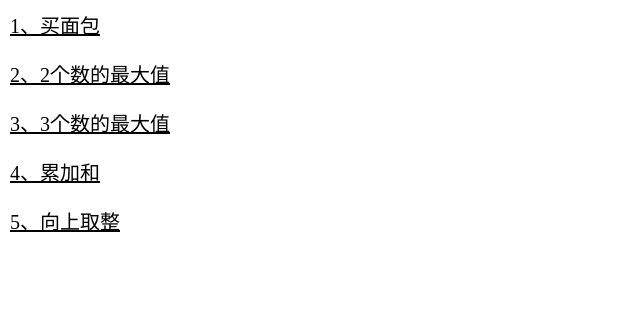
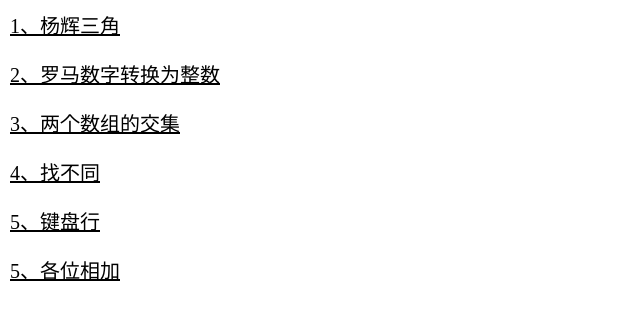
Before and after one commit to eueuueeueu/dh_1204, a plain HTML site: page 作业/index.html in a window 1280 px wide. Shown: the part 46-366 px from the top of the page, without its empty margins (0-640 px from the left). Drawn offline with Linux system fonts and the light colour scheme.

Commit message:
第二次提交

```diff
--- a/作业/index.html
+++ b/作业/index.html
@@ -27,11 +27,12 @@
 
 <body>
   <h1>作业1</h1>
-  <a href="./01.html">1、买面包</a>
-  <a href="./02.html">2、2个数的最大值</a>
-  <a href="./03.html">3、3个数的最大值</a>
-  <a href="./04.html">4、累加和</a>
-  <a href="./05.html">5、向上取整</a>
+  <a href="./01.html">1、杨辉三角</a>
+  <a href="./02.html">2、罗马数字转换为整数</a>
+  <a href="./03.html">3、两个数组的交集</a>
+  <a href="./04.html">4、找不同</a>
+  <a href="./05.html">5、键盘行</a>
+  <a href="./06.html">5、各位相加</a>
 </body>
 
 </html>
```
